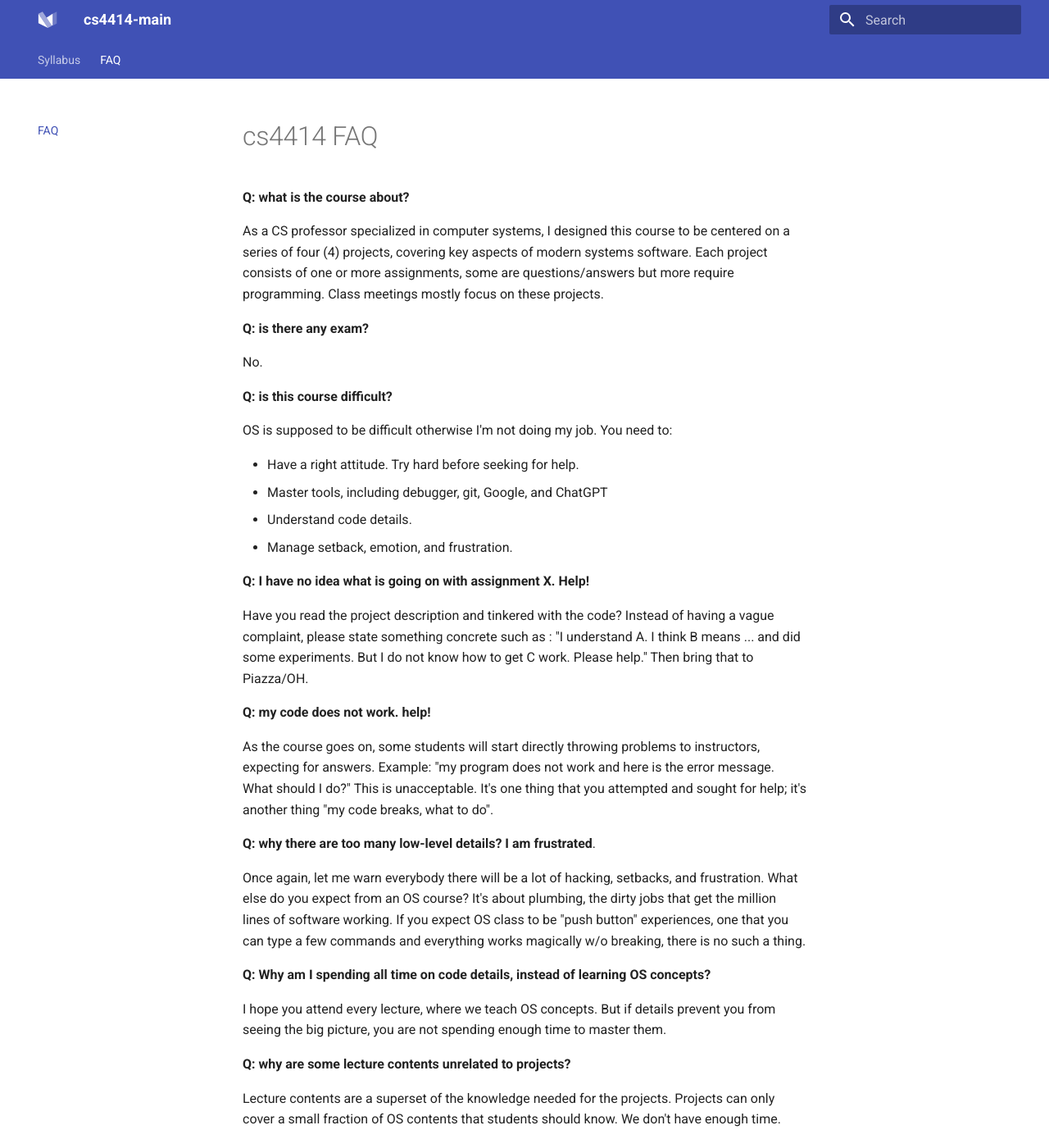
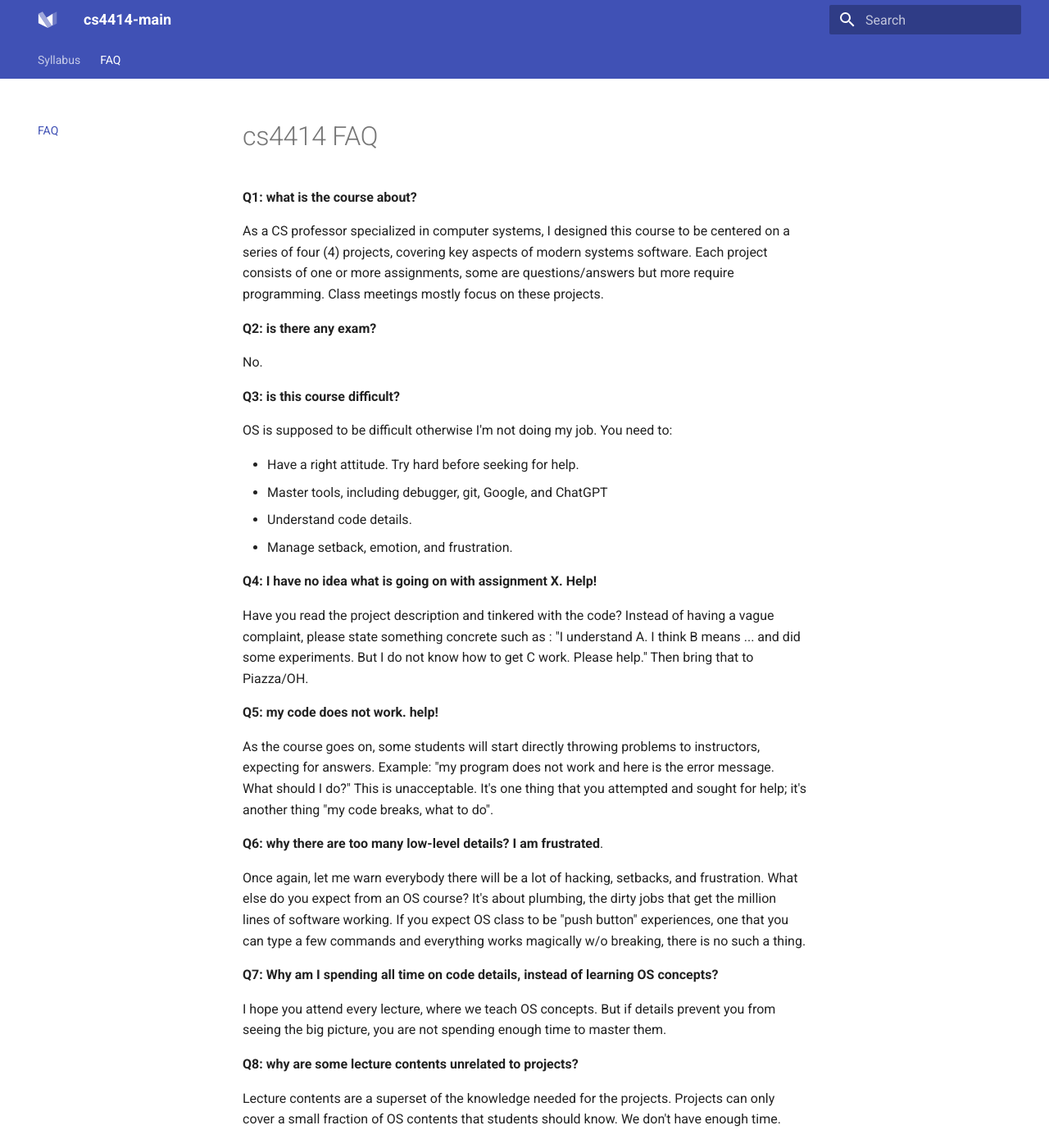
Before and after one commit to fxlin/uva-os-main, an MkDocs documentation site: the page built from docs/faq.md, in a window 1280 px wide and 1400 px high. Shown: the whole window at 82% size. Built offline with MkDocs 1.6.1 and Material for MkDocs 9.7.7, drawn with Linux system fonts in a browser that asks for light colours.

Commit message:
Update faq.md

```diff
--- a/docs/faq.md
+++ b/docs/faq.md
@@ -1,15 +1,15 @@
 # cs4414 FAQ
 
-**Q: what is the course about?**
+**Q1: what is the course about?**
 
 As a CS professor specialized in computer systems, I designed this course to be centered on a series of four (4) projects, covering key aspects of modern systems software. Each project consists of one or more assignments, some are questions/answers but more require programming. Class meetings mostly focus on these projects.
 
-**Q: is there any exam?**
+**Q2: is there any exam?**
 
 No.
 
 
-**Q: is this course difficult?**
+**Q3: is this course difficult?**
 
 OS is supposed to be difficult otherwise I'm not doing my job. You need to:
 
@@ -18,22 +18,22 @@ OS is supposed to be difficult otherwise I'm not doing my job. You need to:
 * Understand code details.
 * Manage setback, emotion, and frustration.
 
-**Q:** **I have no idea what is going on with assignment X. Help!**
+**Q4:** **I have no idea what is going on with assignment X. Help!**
 
 Have you read the project description and tinkered with the code? Instead of having a vague complaint, please state something concrete such as : "I understand A. I think B means ... and did some experiments. But I do not know how to get C work. Please help." Then bring that to Piazza/OH.
 
-**Q: my code does not work. help!**
+**Q5: my code does not work. help!**
 
 As the course goes on, some students will start directly throwing problems to instructors, expecting for answers. Example: "my program does not work and here is the error message. What should I do?" This is unacceptable. It's one thing that you attempted and sought for help; it's another thing "my code breaks, what to do".
 
-**Q: why there are too many low-level details? I am frustrated**.
+**Q6: why there are too many low-level details? I am frustrated**.
 
 Once again, let me warn everybody there will be a lot of hacking, setbacks, and frustration. What else do you expect from an OS course? It's about plumbing, the dirty jobs that get the million lines of software working. If you expect OS class to be "push button" experiences, one that you can type a few commands and everything works magically w/o breaking, there is no such a thing.
 
-**Q: Why am I spending all time on code details, instead of learning OS concepts?**
+**Q7: Why am I spending all time on code details, instead of learning OS concepts?**
 
 I hope you attend every lecture, where we teach OS concepts. But if details prevent you from seeing the big picture, you are not spending enough time to master them.
 
-**Q: why are some lecture contents unrelated to projects?**
+**Q8: why are some lecture contents unrelated to projects?**
 
 Lecture contents are a superset of the knowledge needed for the projects. Projects can only cover a small fraction of OS contents that students should know. We don't have enough time.
```
